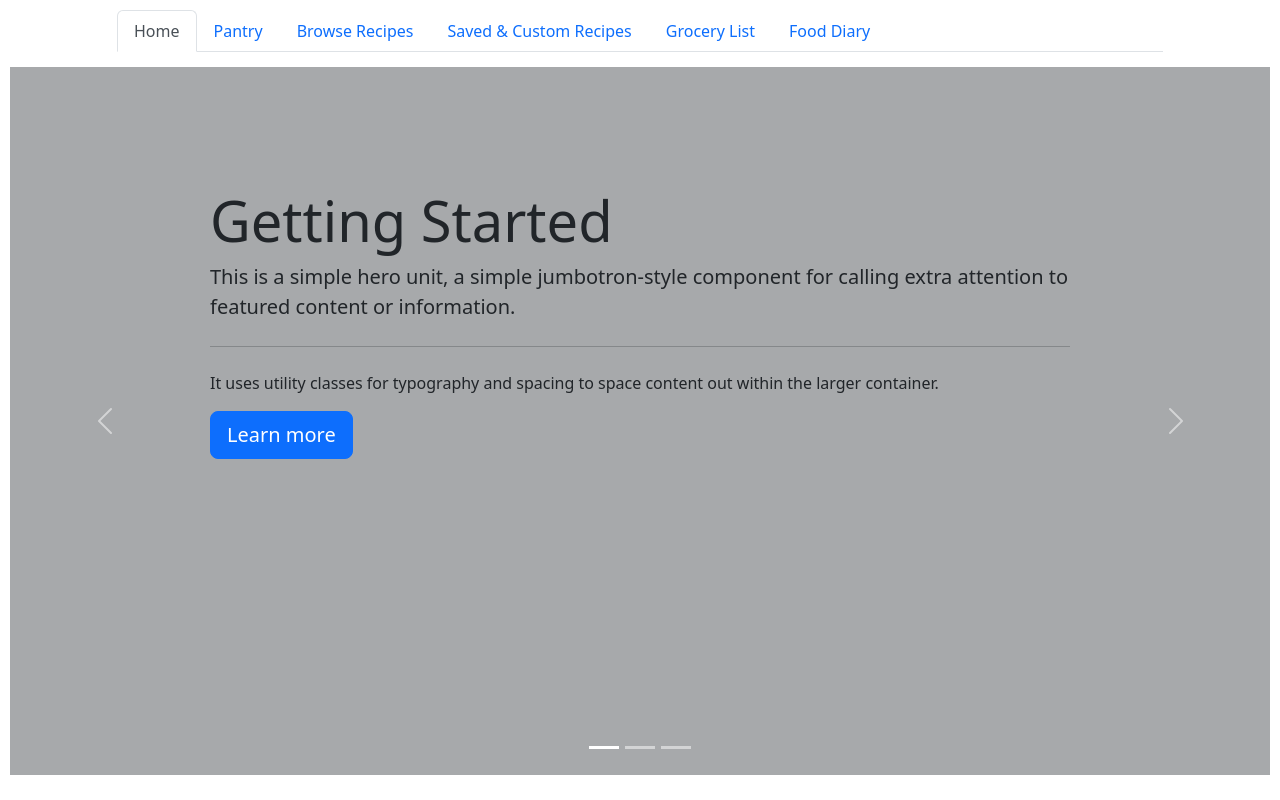
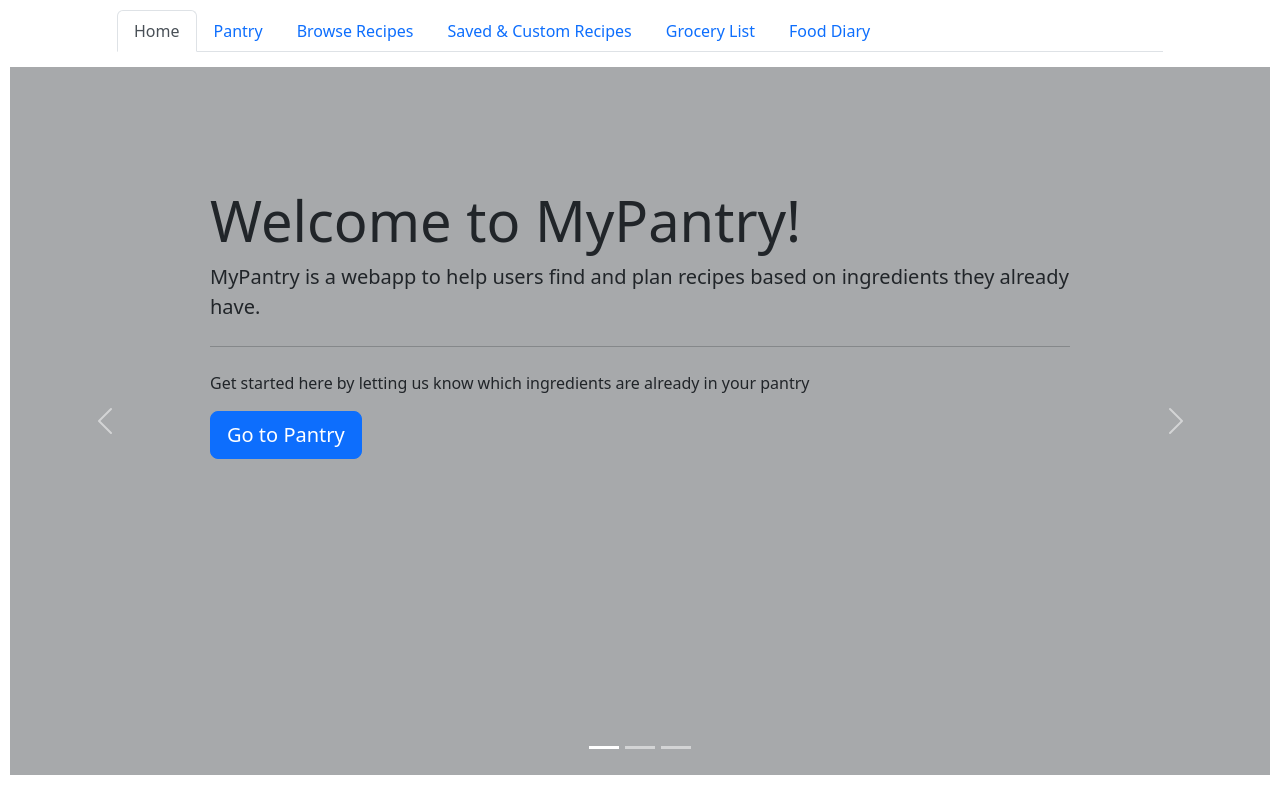
Before and after one commit to UsabilityEngineering/mypantry, a Django app: page / in a window 1280 px wide. Run offline with Django 4.2, Linux system fonts and the light colour scheme; some libraries are stand-ins or nearby versions.

Commit message:
style changes and added home page copy text

```diff
--- a/prototype/core/templates/core/home.html
+++ b/prototype/core/templates/core/home.html
@@ -9,34 +9,35 @@
     <div class="carousel-inner">
       <div class="carousel-item active">
         <div class="jumbotron">
-            <h1 class="display-4">Getting Started</h1>
-            <p class="lead">This is a simple hero unit, a simple jumbotron-style component for calling extra attention to featured content or information.</p>
+            <h1 class="display-4">Welcome to MyPantry!</h1>
+            <p class="lead">MyPantry is a webapp to help users find and plan recipes based on ingredients they already have. </p>
             <hr class="my-4">
-            <p>It uses utility classes for typography and spacing to space content out within the larger container.</p>
+            <p>Get started here by letting us know which ingredients are already in your pantry</p>
             <p class="lead">
-              <a class="btn btn-primary btn-lg" href="#" role="button">Learn more</a>
+              <a class="btn btn-primary btn-lg" href="/pantry" role="button">Go to Pantry</a>
             </p>
           </div>
     </div>
     <div class="carousel-item">
         <div class="jumbotron">
             <h1 class="display-4">Manage your pantry</h1>
-            <p class="lead">This is a simple hero unit, a simple jumbotron-style component for calling extra attention to featured content or information.</p>
+            <p class="lead">Use Browse Recipes to narrow your search</p>
             <hr class="my-4">
-            <p>It uses utility classes for typography and spacing to space content out within the larger container.</p>
+            <p>The browse recipe tab will help you find new and intersting recipes. Use the "Show Recipe" filter to view either all recipes in our database, or narrow your search based on ingredients you have set in "Pantry".</p>
             <p class="lead">
-              <a class="btn btn-primary btn-lg" href="#" role="button">Learn more</a>
+              <a class="btn btn-primary btn-lg" href="/browse_recipes" role="button">Go to Browse Recipes</a>
             </p>
           </div>
     </div>
     <div class="carousel-item">
         <div class="jumbotron">
-            <h1 class="display-4">Hello, world!</h1>
-            <p class="lead">This is a simple hero unit, a simple jumbotron-style component for calling extra attention to featured content or information.</p>
+            <h1 class="display-4">Experiencing a reaction?</h1>
+            <!-- <p class="lead">This is a simple hero unit, a simple jumbotron-style component for calling extra attention to featured content or information.</p> -->
             <hr class="my-4">
-            <p>It uses utility classes for typography and spacing to space content out within the larger container.</p>
+            <p>Use MyPantry's Food Diary feature to keep track of everything you've eaten. Foods already in the MyPantry system can be imported with ease using the "Browse Recipes" tab.</p>
+            <p>Head to "Reaction Reporter" to report reactions you've experienced. MyPantry will generate a reaction report and try to help you narrow down the root cause.</p>
             <p class="lead">
-              <a class="btn btn-primary btn-lg" href="#" role="button">Learn more</a>
+              <a class="btn btn-primary btn-lg" href="/food_diary" role="button">Go to Food Diary</a>
             </p>
           </div>
       </div>
--- a/prototype/core/templates/core/pantry.html
+++ b/prototype/core/templates/core/pantry.html
@@ -20,13 +20,13 @@
 <div class="container text-left">
   {% for category in categories %}
   <div class="row">
-    <div class="col-12"><h2>{{category.name}}</h2></div>
+    <div class="col-12 mb-3"><h2>{{category.name}}</h2></div>
   </div>
   <div class="row">
     <div class="col-1"></div>
     <div class="col-11">
       {% for ingredient in category.ingredient_set.all %}
-      <span class="ingredient_pill badge rounded-pill text-bg-light">
+      <span class="ingredient_pill badge rounded-pill text-bg-light mb-2">
         <img class="ingredient_select" data-pk = "{{ingredient.id}}"
             src={% if ingredient.selected %} {% static 'core/icons/check-square.svg' %}
                 {% else %} {% static 'core/icons/square.svg' %} {% endif %}
```
Also changed, not shown: prototype/core/templates/core/browse_recipes.html (+12 -12 lines), prototype/db.sqlite3.
